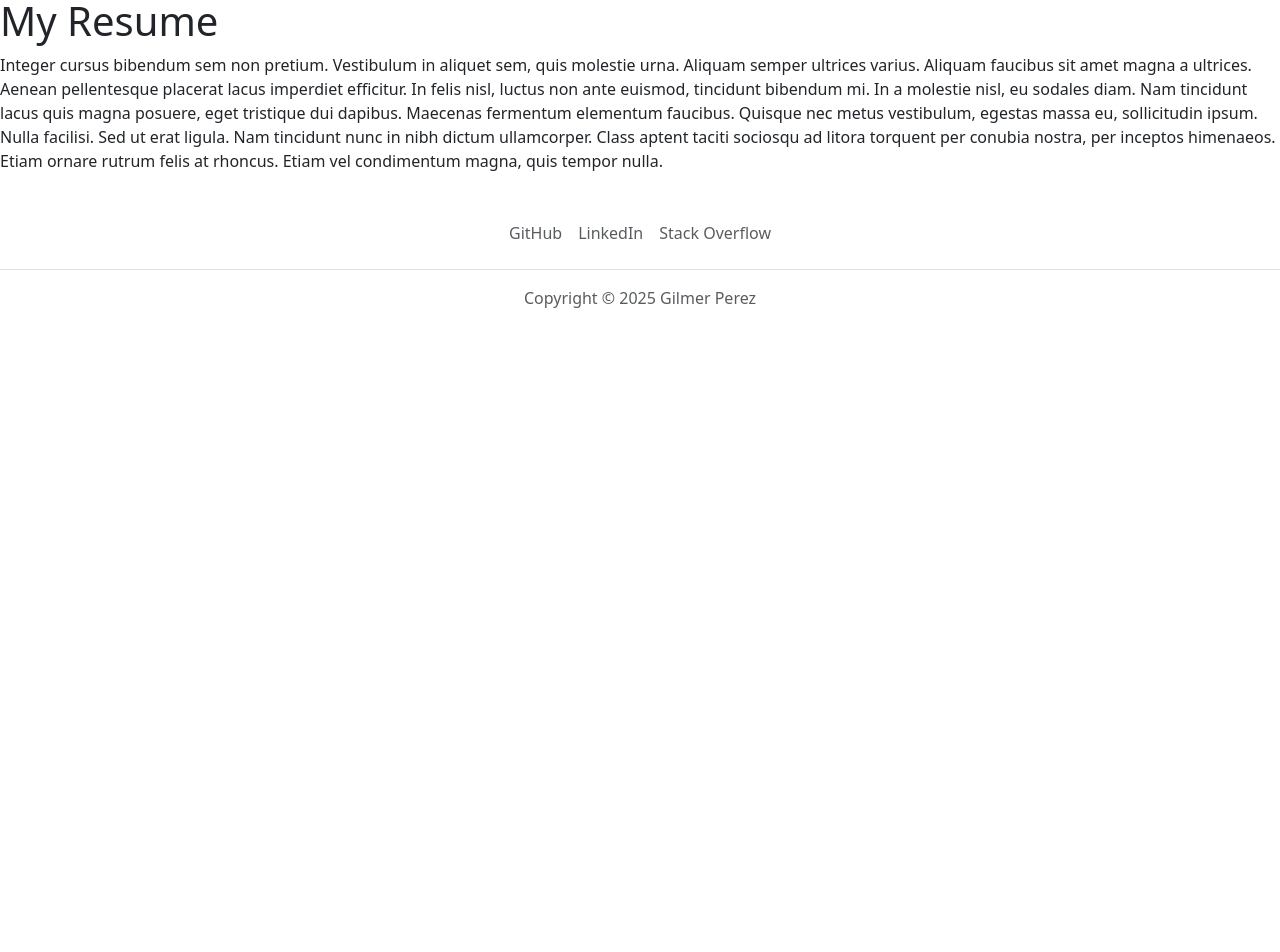
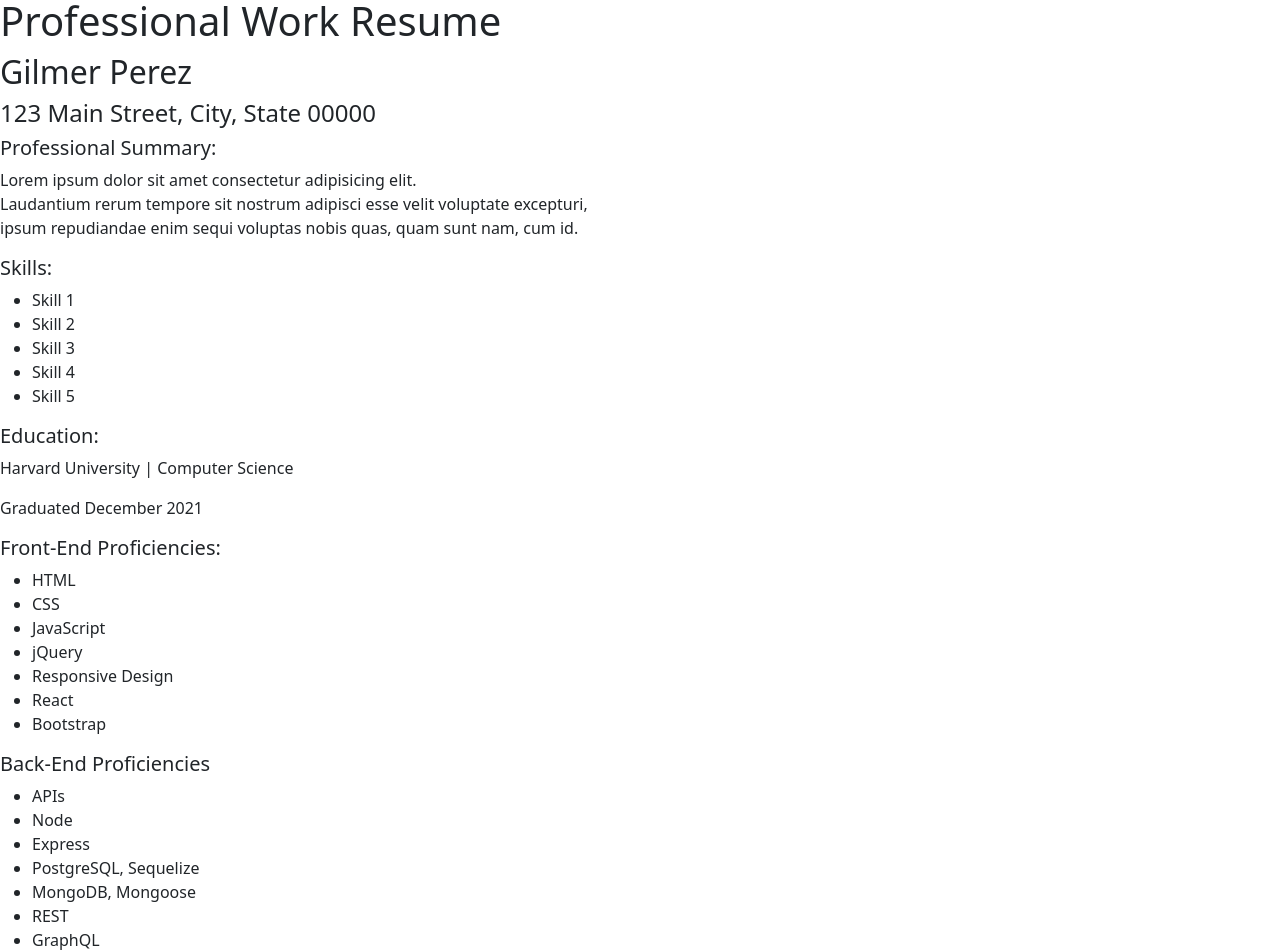
Before and after one commit to gilmerperez/module-12-challenge, a React (Vite) app: page /Resume in a window 1280 px wide. Shown: the part 160-1112 px from the top of the page. Before the commit the page ends 800 px from the top, so only its background shows below. Built offline with nearby package versions, Linux system fonts and the light colour scheme.

Commit message:
Added Resume Page

```diff
--- a/src/pages/Resume.jsx
+++ b/src/pages/Resume.jsx
@@ -3,20 +3,48 @@ import React from 'react'
 const Resume = () => {
   return (
     <div>
-      <h1>My Resume</h1>
-      <p>
-        Integer cursus bibendum sem non pretium. Vestibulum in aliquet sem, quis
-        molestie urna. Aliquam semper ultrices varius. Aliquam faucibus sit amet
-        magna a ultrices. Aenean pellentesque placerat lacus imperdiet
-        efficitur. In felis nisl, luctus non ante euismod, tincidunt bibendum
-        mi. In a molestie nisl, eu sodales diam. Nam tincidunt lacus quis magna
-        posuere, eget tristique dui dapibus. Maecenas fermentum elementum
-        faucibus. Quisque nec metus vestibulum, egestas massa eu, sollicitudin
-        ipsum. Nulla facilisi. Sed ut erat ligula. Nam tincidunt nunc in nibh
-        dictum ullamcorper. Class aptent taciti sociosqu ad litora torquent per
-        conubia nostra, per inceptos himenaeos. Etiam ornare rutrum felis at
-        rhoncus. Etiam vel condimentum magna, quis tempor nulla.
-      </p>
+      <h1>Professional Work Resume</h1>
+
+      <h2>Gilmer Perez</h2>
+      <h4>123 Main Street, City, State 00000</h4>
+
+      <h5>Professional Summary:</h5>
+      <p>Lorem ipsum dolor sit amet consectetur adipisicing elit. <br /> Laudantium rerum tempore sit nostrum adipisci esse velit voluptate excepturi, <br />ipsum repudiandae enim sequi voluptas nobis quas, quam sunt nam, cum id.</p>
+
+      <h5>Skills:</h5>
+      <ul>
+        <li>Skill 1</li>
+        <li>Skill 2</li>
+        <li>Skill 3</li>
+        <li>Skill 4</li>
+        <li>Skill 5</li>
+      </ul>
+
+      <h5>Education:</h5>
+      <p>Harvard University | Computer Science</p>
+      <p>Graduated December 2021</p>
+
+      <h5>Front-End Proficiencies:</h5>
+      <ul>
+        <li>HTML</li>
+        <li>CSS</li>
+        <li>JavaScript</li>
+        <li>jQuery</li>
+        <li>Responsive Design</li>
+        <li>React</li>
+        <li>Bootstrap</li>
+      </ul>
+
+      <h5>Back-End Proficiencies</h5>
+      <ul>
+        <li>APIs</li>
+        <li>Node</li>
+        <li>Express</li>
+        <li>PostgreSQL, Sequelize</li>
+        <li>MongoDB, Mongoose</li>
+        <li>REST</li>
+        <li>GraphQL</li>
+      </ul>
     </div>
   )
 }
```
